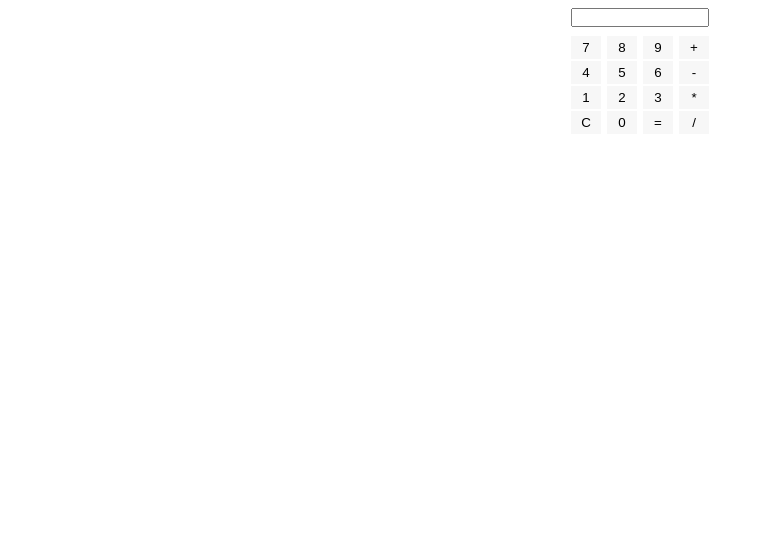
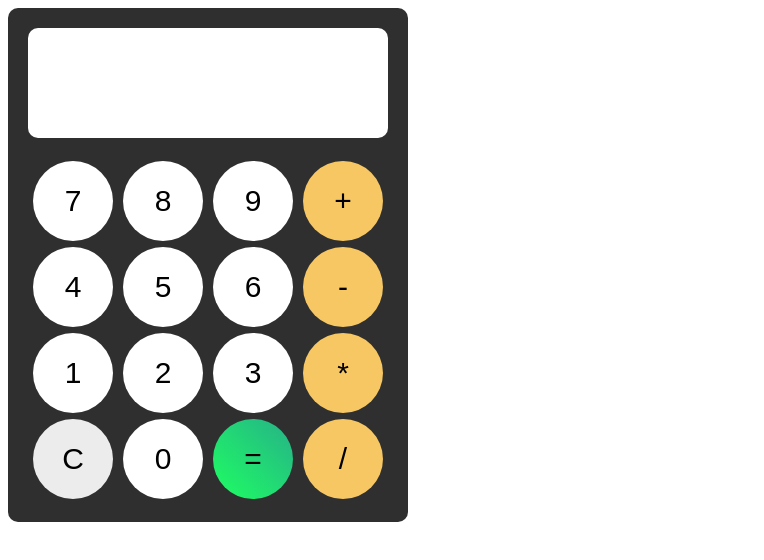
Before and after one commit to qlulp/Calculator, a plain HTML site: page index.html in a window 1280 px wide. Shown: the whole page, without its empty margins (0-764 px from the left). Drawn offline with Linux system fonts and the light colour scheme.

Commit message:
Fixed bugs and added styles.

```diff
--- a/index.html
+++ b/index.html
@@ -7,16 +7,24 @@
 
 	<style>
 
+		button {
+			font-size: 30px;
+		}
+
 		ul {
+			width: 360px;
 			margin: 0px;
-			padding: 0px;
+			padding: 20px;
+			background-color: #2f2f2f;
+			border-radius: 10px;
 		}
 
 		input {
 			margin: 0px;
 			padding: 0px;
 			margin-bottom: 8px;
-			width: 134px;
+			width: 214px;
+			height: 20px;
 		}
 
 		ul li {
@@ -24,17 +32,80 @@
 		}
 
 		button {
-			width: 30px;
-			margin: 1px;
+			width: 80px;
+			height: 80px;
+			margin: 3px;
 			padding: 4px;
-			background-color: #f7f7f7;
+			outline: none;
+			border-radius: 50%;
+			border-style: none;
+		}
+
+		.num:hover {
+			background-color: black;
+			color: white;
+			border: 1px solid white;
+		}
+
+		.num {
+			background: #ffffff;
+		}
+
+		.equal {
+			background: linear-gradient(45deg, #1eff62, #26b188);
+		}
+
+		.equal:hover {
+			border: 2px solid white;
+			color: white;
+		}
+
+		.clear {
+			background-color: #edeced;
+		}
+
+		.clear:hover {
+			background-color: #e12b64;
+			border: 2px solid white;
+			color: white;
+		}
+
+		.sign {
+			background-color: #f7c763;
+		}
+
+		.sign:hover {
+			border: 2px solid white;
+			color: white;
+		}
+
+		.info {
+			height: 90px;
+			text-align: right;
+			background-color: white;
+			margin-bottom: 20px;
+			padding: 10px;
+			border-radius: 10px;
+		}
+
+		#result {
+			height: 50px;
+			font-size: 30px;
+			margin-bottom: 10px;
+		}
+
+		.problem {
+			height: 20px;
+		}
+
+		input {
+			background-color: white;
 			border: none;
 			outline: none;
-		}
+			margin: 2px;
 
-		button:hover {
-			background-color: black;
-			color: white;
+			text-align: right;
+			width: 340px;
 		}
 	</style>
 
@@ -42,31 +113,34 @@
 		<main align="center">
 			<ul>
 				<li>
-					<input id="result">
+					<div class="info">
+						<input type="digits" readonly id="result">
+						<input readonly id="problem">
+					</div>
 				</li>
 				<li>
-					<button onclick="addNum(7);">7</button>
-					<button onclick="addNum(8);">8</button>
-					<button onclick="addNum(9);">9</button>
-					<button onclick="signSelector('+');">+</button>
+					<button class="num" onclick="addNum(7);">7</button>
+					<button class="num" onclick="addNum(8);">8</button>
+					<button class="num" onclick="addNum(9);">9</button>
+					<button class="sign" onclick="signSelector('+');">+</button>
 				</li>
 				<li>
-					<button onclick="addNum(4);">4</button>
-					<button onclick="addNum(5);">5</button>
-					<button onclick="addNum(6);">6</button>
-					<button onclick="signSelector('-');">-</button>
+					<button class="num" onclick="addNum(4);">4</button>
+					<button class="num" onclick="addNum(5);">5</button>
+					<button class="num" onclick="addNum(6);">6</button>
+					<button class="sign" onclick="signSelector('-');">-</button>
 				</li>
 				<li>
-					<button onclick="addNum(1);">1</button>
-					<button onclick="addNum(2);">2</button>
-					<button onclick="addNum(3);">3</button>
-					<button onclick="signSelector('*');">*</button>
+					<button class="num" onclick="addNum(1);">1</button>
+					<button class="num" onclick="addNum(2);">2</button>
+					<button class="num" onclick="addNum(3);">3</button>
+					<button class="sign" onclick="signSelector('*');">*</button>
 				</li>
 				<li>
-					<button onclick="clearRes();">C</button>
-					<button onclick="addNum(0);">0</button>
-					<button onclick="compute();">=</button>
-					<button onclick="signSelector('/');">/</button>
+					<button class="clear" onclick="clearRes();">C</button>
+					<button class="num" onclick="addNum(0);">0</button>
+					<button class="equal" onclick="compute();">=</button>
+					<button class="sign" onclick="signSelector('/');">/</button>
 				</li>
 
 			</uL>
--- a/js/index.js
+++ b/js/index.js
@@ -1,6 +1,7 @@
 var result = document.getElementById("result");
 var num1, num2;
 var sign = "";
+var problem = document.getElementById("problem");
 
 function addNum(num)
 {
@@ -9,6 +10,8 @@ function addNum(num)
 
 function clearRes()
 {
+	if (result.value == "")
+		problem.value = "";
 	result.value = "";
 }
 
@@ -19,6 +22,7 @@ function signSelector(mark)
 		num1 = result.value;
 		sign = mark;
 		clearRes();
+		problem.value = num1 + " " + sign + " ";
 	}
 }
 
@@ -47,6 +51,7 @@ function compute()
 					result.value = parseint(num1) / parseint(num2);
 			break;
 		}
+		problem.value = problem.value + num2 +" = " + result.value;
 	}
 }
 
```
